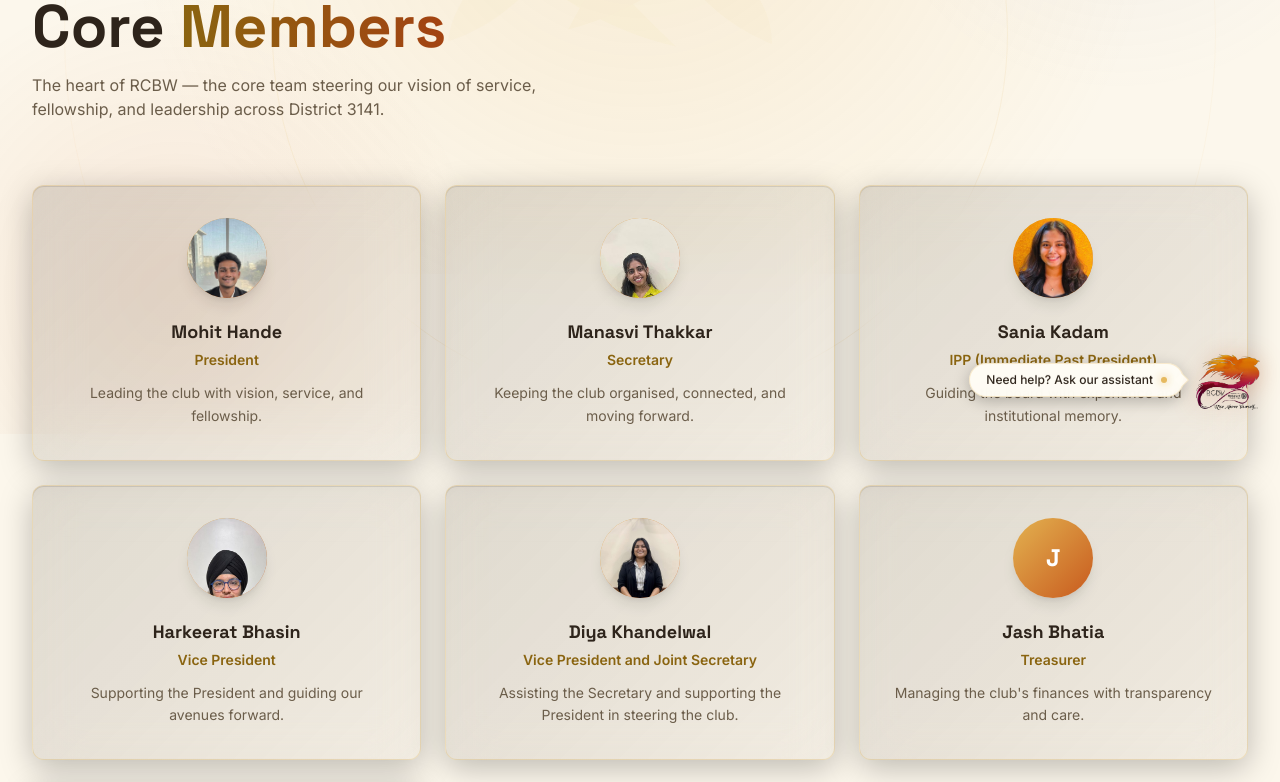
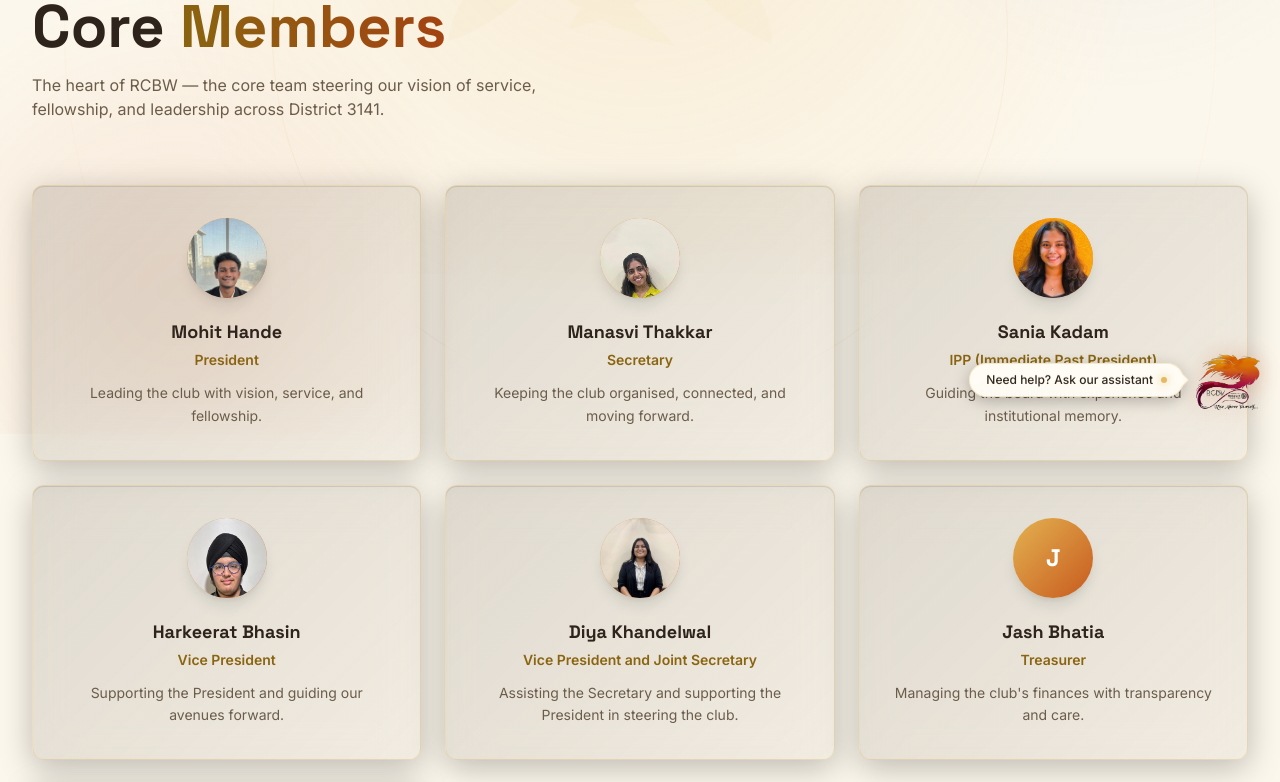
Before and after one commit to Harkeerat-ai/rc_web, a Next.js app: page /members in a window 1280 px wide. Shown: the part 366-1148 px from the top of the page. Built offline with nearby package versions, Linux system fonts and the light colour scheme.

Commit message:
Adjust Harkeerat avatar crop to show full face

```diff
--- a/app/members/page.tsx
+++ b/app/members/page.tsx
@@ -34,6 +34,11 @@ export default function MembersPage() {
                     loading="lazy"
                     decoding="async"
                     className="w-full h-full object-cover object-top"
+                    style={
+                      member.objectPosition
+                        ? { objectPosition: member.objectPosition }
+                        : undefined
+                    }
                   />
                 ) : (
                   <span className="text-white font-heading text-2xl font-bold">
--- a/lib/board.ts
+++ b/lib/board.ts
@@ -4,6 +4,8 @@ export interface BoardMember {
   role: string;
   description?: string;
   photo?: string;
+  /** CSS object-position override for the avatar crop, e.g. "50% 18%" */
+  objectPosition?: string;
 }
 
 export const board: BoardMember[] = [
@@ -34,6 +36,7 @@ export const board: BoardMember[] = [
     role: "Vice President",
     description: "Supporting the President and guiding our avenues forward.",
     photo: "/members/harkeerat-bhasin.jpg",
+    objectPosition: "50% 18%",
   },
   {
     id: "diya-khandelwal",
```
